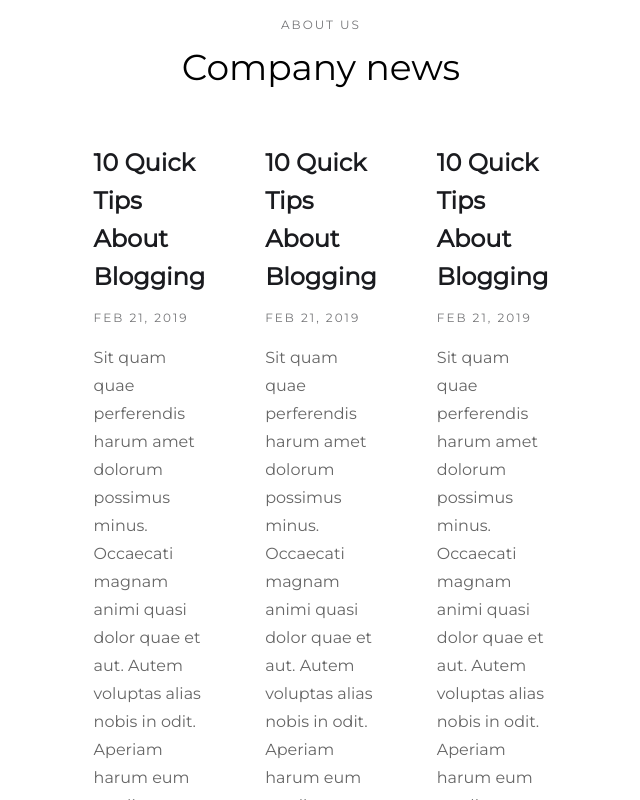
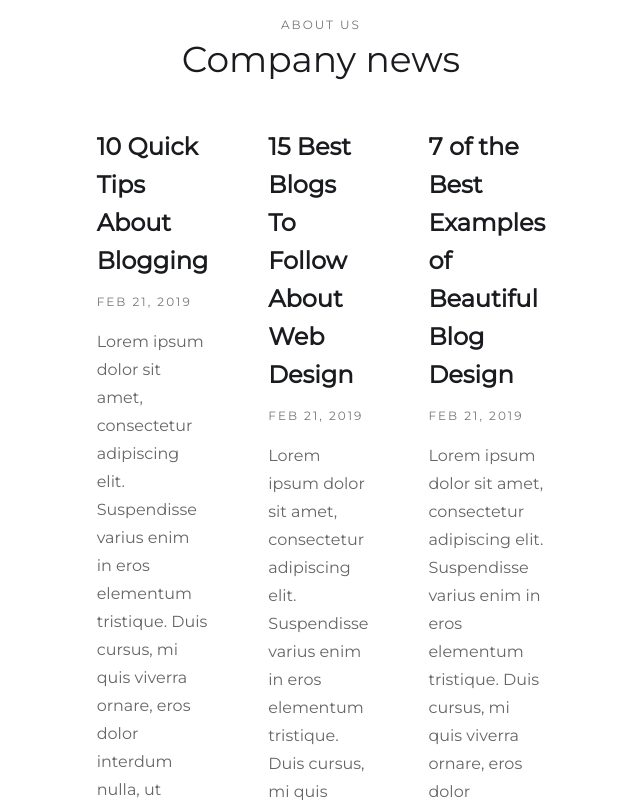
Before and after one commit to thegalluzz/webflow-template-remake, a Next.js app: page / in a window 1280 px wide. Shown: the part 2220-3020 px from the top of the page, without its empty margins (319-959 px from the left). Built offline with nearby package versions, Linux system fonts and the light colour scheme.

Commit message:
minor changes of css on home page

```diff
--- a/pages/index.tsx
+++ b/pages/index.tsx
@@ -67,7 +67,7 @@ export default function Home() {
             </div>
           </div>
         </section>
-        <section>
+        <section className={styles.section}>
           <div className={styles.container}>
             <div className={styles.blogheading}>
               <p className={styles.Label}>ABOUT US</p>
@@ -79,39 +79,30 @@ export default function Home() {
               <h3 className={styles.BusinessArticleHeading}>10 Quick Tips About Blogging</h3>
               <p className={styles.Label}>FEB 21, 2019</p>
               <p className={styles.ParagraphLight}>
-                Sit quam quae perferendis harum amet dolorum possimus minus.
-                Occaecati magnam animi quasi dolor quae et aut.
-                Autem voluptas alias nobis in odit.
-                Aperiam harum eum modi neque.
-                Ipsum iusto beatae et esse nobis illum hic natus.
-                Sapiente non cumque quia facilis.
-                Quo est odio culpa eaque sit ipsum mol
+                Lorem ipsum dolor sit amet, consectetur adipiscing elit.
+                Suspendisse varius enim in eros elementum tristique.
+                Duis cursus, mi quis viverra ornare, eros dolor interdum nulla, ut commodo diam libero vitae erat.
+                Aenean faucibus nibh et justo cursus id rutrum lorem imperdiet. Nunc ut sem vitae risus tristique posuere.
               </p>
             </div>
             <div className={styles.colelctionblog}>
-              <h3 className={styles.BusinessArticleHeading}>10 Quick Tips About Blogging</h3>
+              <h3 className={styles.BusinessArticleHeading}>15 Best Blogs To Follow About Web Design</h3>
               <p className={styles.Label}>FEB 21, 2019</p>
               <p className={styles.ParagraphLight}>
-                Sit quam quae perferendis harum amet dolorum possimus minus.
-                Occaecati magnam animi quasi dolor quae et aut.
-                Autem voluptas alias nobis in odit.
-                Aperiam harum eum modi neque.
-                Ipsum iusto beatae et esse nobis illum hic natus.
-                Sapiente non cumque quia facilis.
-                Quo est odio culpa eaque sit ipsum mol
+                Lorem ipsum dolor sit amet, consectetur adipiscing elit.
+                Suspendisse varius enim in eros elementum tristique.
+                Duis cursus, mi quis viverra ornare, eros dolor interdum nulla, ut commodo diam libero vitae erat.
+                Aenean faucibus nibh et justo cursus id rutrum lorem imperdiet. Nunc ut sem vitae risus tristique posuere.
               </p>
             </div>
             <div className={styles.colelctionblog}>
-              <h3 className={styles.BusinessArticleHeading}>10 Quick Tips About Blogging</h3>
+              <h3 className={styles.BusinessArticleHeading}>7 of the Best Examples of Beautiful Blog Design</h3>
               <p className={styles.Label}>FEB 21, 2019</p>
               <p className={styles.ParagraphLight}>
-                Sit quam quae perferendis harum amet dolorum possimus minus.
-                Occaecati magnam animi quasi dolor quae et aut.
-                Autem voluptas alias nobis in odit.
-                Aperiam harum eum modi neque.
-                Ipsum iusto beatae et esse nobis illum hic natus.
-                Sapiente non cumque quia facilis.
-                Quo est odio culpa eaque sit ipsum mol
+                Lorem ipsum dolor sit amet, consectetur adipiscing elit.
+                Suspendisse varius enim in eros elementum tristique.
+                Duis cursus, mi quis viverra ornare, eros dolor interdum nulla, ut commodo diam libero vitae erat.
+                Aenean faucibus nibh et justo cursus id rutrum lorem imperdiet. Nunc ut sem vitae risus tristique posuere.
               </p>
             </div>
           </div>
--- a/styles/Home.module.css
+++ b/styles/Home.module.css
@@ -108,6 +108,29 @@
   margin-bottom: 10px;
 }
 
+.HeadingJumboBlack {
+  color: #1a1b1f;
+  font-size: 64px;
+  font-weight: 400;
+  margin-top: 10px;
+  margin-bottom: 10px;
+}
+
+.HeadingJumboSmall {
+  margin-top: 10px;
+  margin-bottom: 15px;
+  font-size: 36px;
+  font-weight: 400;
+}
+
+.HeadingJumboSmallWhite {
+  color: white;
+  margin-top: 10px;
+  margin-bottom: 15px;
+  font-size: 36px;
+  font-weight: 400;
+}
+
 .ParagraphBigger {
   font-size: 20px;
   color: white;
@@ -119,13 +142,6 @@
   font-size: 20px;
   color: #1a1b1f;
   margin-bottom: 10px;
-}
-
-.HeadingJumboSmall {
-  margin-top: 10px;
-  margin-bottom: 15px;
-  font-size: 36px;
-  font-weight: 400;
 }
 
 .Label {
@@ -145,22 +161,6 @@
   line-height: 20px;
   letter-spacing: 2px;
   color: #1a1b1f;
-}
-
-.HeadingJumboBlack {
-  color: #1a1b1f;
-  font-size: 64px;
-  font-weight: 400;
-  margin-top: 10px;
-  margin-bottom: 10px;
-}
-
-.HeadingJumboSmallWhite {
-  color: white;
-  margin-top: 10px;
-  margin-bottom: 15px;
-  font-size: 36px;
-  font-weight: 400;
 }
 
 .SeactionHeading {
@@ -186,6 +186,22 @@
   font-weight: 600;
   font-size: 24px;
   line-height: 38px;
+}
+
+.section{
+  margin-left: 30px;
+  margin-right: 30px;
+}
+
+.container{
+  margin-left: auto;
+  margin-right: auto;
+  width: 100%;
+  max-width: 1140px;
+  color: #1a1b1f;
+  font-weight: 400;
+  font-size: 16px;
+  line-height: 28px;
 }
 
 /**/
```
